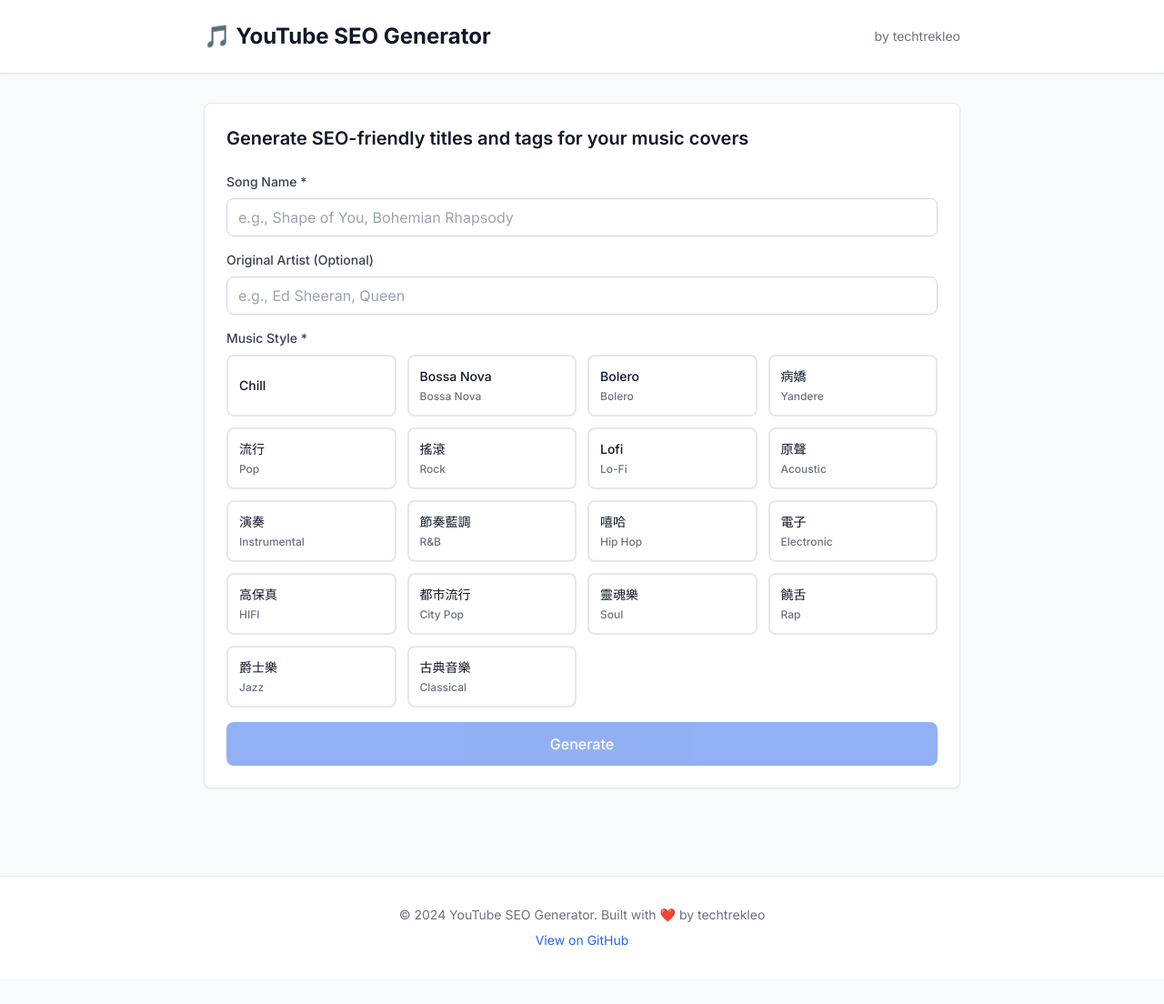
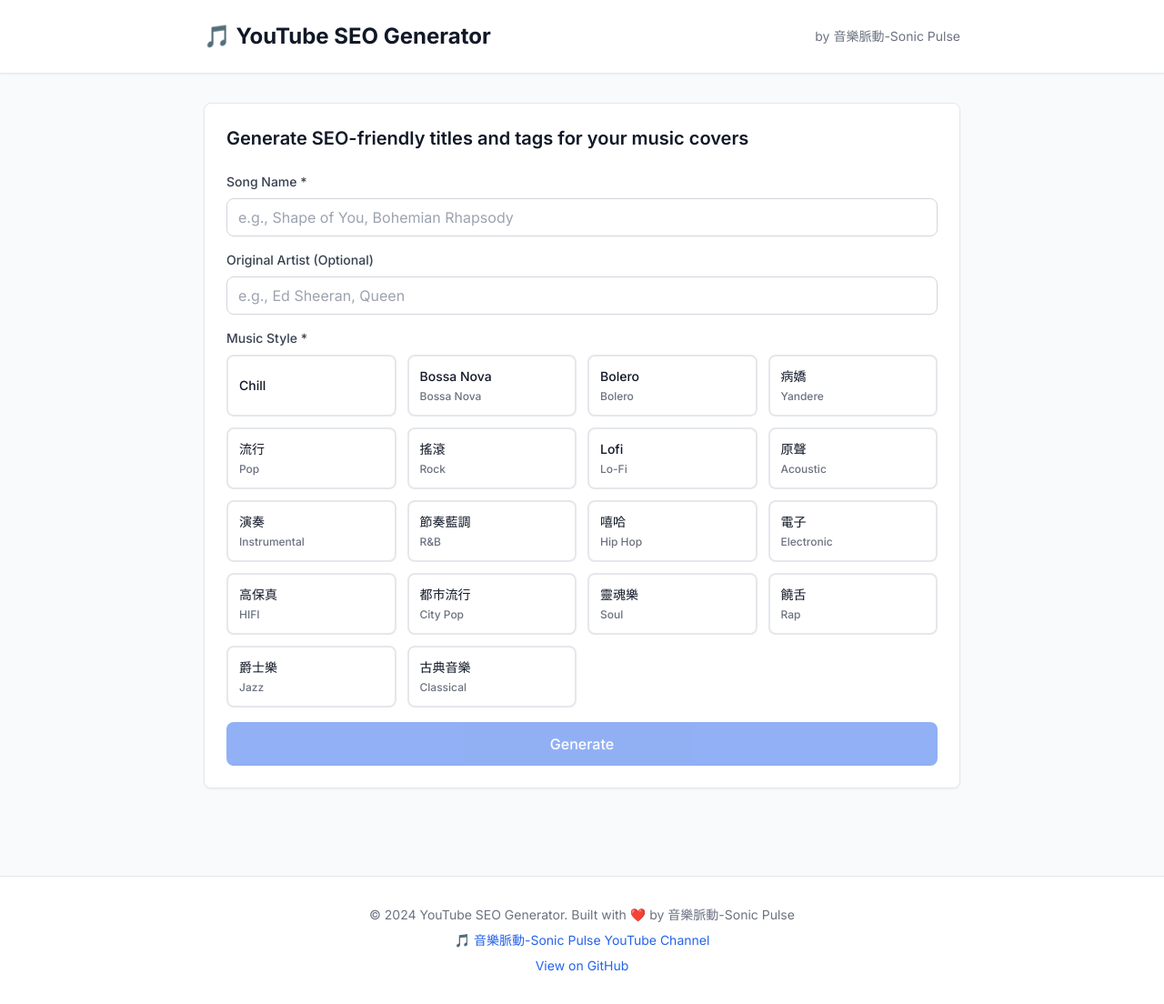
Before and after one commit to techtrekleo/YouTube-Title-SEO, a React (Vite) app: page / in a window 1280 px wide. Shown: the whole page at 91% size. Before the commit the page ends 1076 px from the top, so only its background shows below. Built offline with nearby package versions, Linux system fonts and the light colour scheme.

Commit message:
Update branding to 音樂脈動-Sonic Pulse channel name and add YouTube channel link

```diff
--- a/package.json
+++ b/package.json
@@ -32,6 +32,6 @@
     "optimization",
     "react"
   ],
-  "author": "techtrekleo",
+  "author": "音樂脈動-Sonic Pulse",
   "license": "MIT"
 }
--- a/src/App.tsx
+++ b/src/App.tsx
@@ -68,7 +68,7 @@
               </h1>
             </div>
             <div className="flex items-center space-x-4">
-              <span className="text-sm text-gray-500">by techtrekleo</span>
+              <span className="text-sm text-gray-500">by 音樂脈動-Sonic Pulse</span>
             </div>
           </div>
         </div>
@@ -254,7 +254,17 @@
       <footer className="bg-white border-t border-gray-200 mt-16">
         <div className="max-w-4xl mx-auto px-4 sm:px-6 lg:px-8 py-8">
           <div className="text-center text-gray-500 text-sm">
-            <p>© 2024 YouTube SEO Generator. Built with ❤️ by techtrekleo</p>
+            <p>© 2024 YouTube SEO Generator. Built with ❤️ by 音樂脈動-Sonic Pulse</p>
+            <p className="mt-2">
+              <a
+                href="https://www.youtube.com/@%E9%9F%B3%E6%A8%82%E8%84%88%E5%8B%95SonicPulse"
+                target="_blank"
+                rel="noopener noreferrer"
+                className="text-blue-600 hover:text-blue-700"
+              >
+                🎵 音樂脈動-Sonic Pulse YouTube Channel
+              </a>
+            </p>
             <p className="mt-2">
               <a
                 href="https://github.com/techtrekleo/YouTube-Title-SEO"
```
Also changed, not shown: 1 other file (tests, documents, lock files or other folders).
